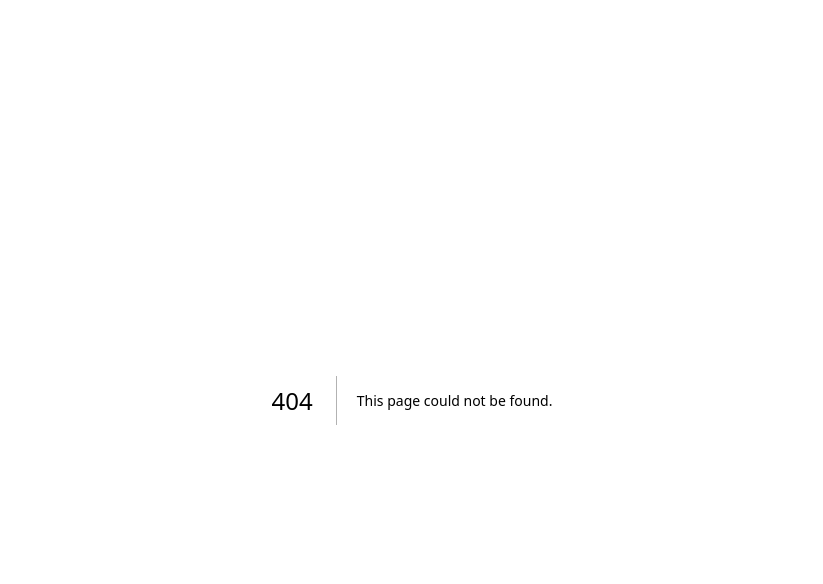
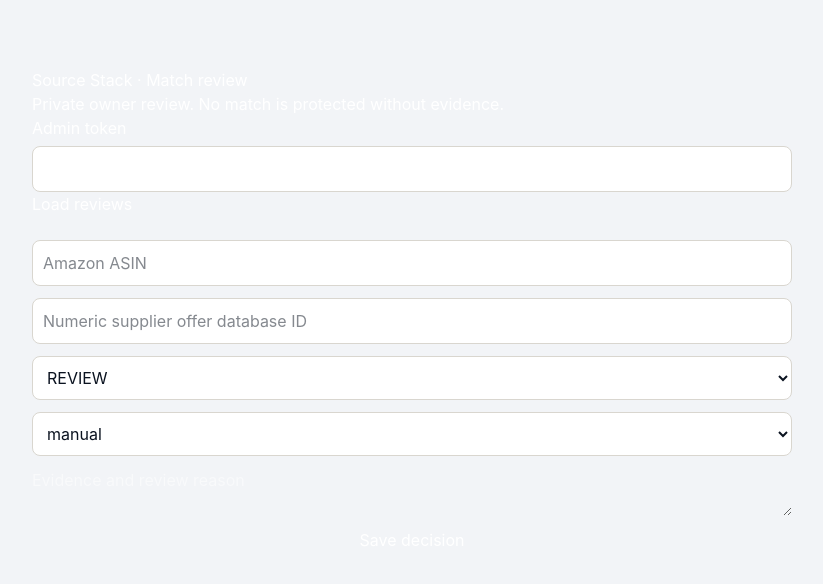
Before and after one commit to mattygribb-beep/stockwise, a Next.js app: page /match-review in a window 1280 px wide. Before the commit this address had no page. Shown: the top 584 px of the page, without its empty margins (228-1051 px from the left). Built offline with nearby package versions, Linux system fonts and the light colour scheme.

Commit message:
Phase 1: add private match review protection app/match-review/page.tsx

```diff
--- /dev/null
+++ b/app/match-review/page.tsx
@@ -0,0 +1,8 @@
+'use client'
+import {useState} from 'react'
+export default function MatchReviewPage(){
+ const [token,setToken]=useState(''),[asin,setAsin]=useState(''),[supplierOfferId,setSupplierOfferId]=useState(''),[decision,setDecision]=useState('REVIEW'),[reason,setReason]=useState(''),[evidenceType,setEvidenceType]=useState('manual'),[message,setMessage]=useState(''),[rows,setRows]=useState<any[]>([])
+ async function load(){const r=await fetch('/api/match-reviews',{headers:{Authorization:'Bearer '+token}});const j=await r.json();setMessage(r.ok?'Reviews loaded':j.error);if(r.ok)setRows(j.rows)}
+ async function save(e:React.FormEvent){e.preventDefault();const r=await fetch('/api/match-reviews',{method:'POST',headers:{'Content-Type':'application/json',Authorization:'Bearer '+token},body:JSON.stringify({asin,supplierOfferId:Number(supplierOfferId),decision,reason,evidence:{type:evidenceType}})});const j=await r.json();setMessage(r.ok?'Review saved':j.error);if(r.ok)await load()}
+ return <main style={{maxWidth:800,margin:'3rem auto',padding:20,color:'white'}}><h1>Source Stack · Match review</h1><p>Private owner review. No match is protected without evidence.</p><label>Admin token <input type="password" value={token} onChange={e=>setToken(e.target.value)}/></label><button onClick={load}>Load reviews</button><form onSubmit={save} style={{display:'grid',gap:12,marginTop:24}}><input required placeholder="Amazon ASIN" value={asin} onChange={e=>setAsin(e.target.value)}/><input required type="number" placeholder="Numeric supplier offer database ID" value={supplierOfferId} onChange={e=>setSupplierOfferId(e.target.value)}/><select value={decision} onChange={e=>setDecision(e.target.value)}>{['REVIEW','PROTECTED','REJECTED'].map(x=><option key={x}>{x}</option>)}</select><select value={evidenceType} onChange={e=>setEvidenceType(e.target.value)}>{['manual','barcode','manufacturer'].map(x=><option key={x}>{x}</option>)}</select><textarea required minLength={5} placeholder="Evidence and review reason" value={reason} onChange={e=>setReason(e.target.value)}/><button type="submit">Save decision</button></form><p role="status">{message}</p><ul>{rows.map(x=><li key={x.id}>{x.asin} · {x.supplier_product} · {x.decision} — {x.reason}</li>)}</ul></main>
+}
```
